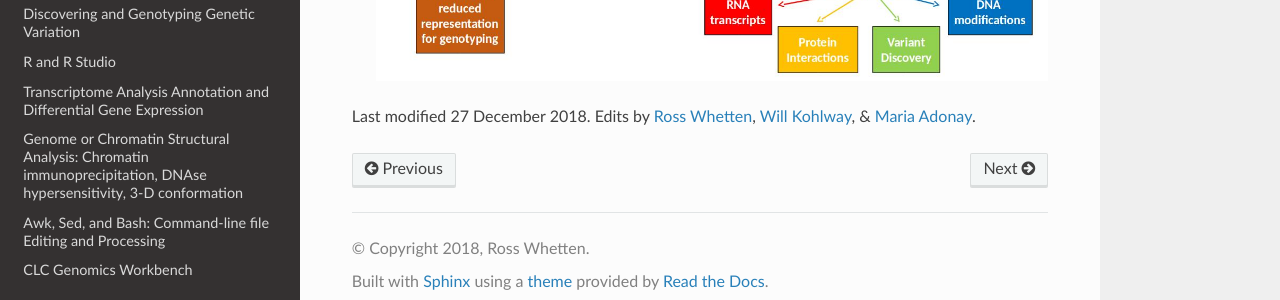
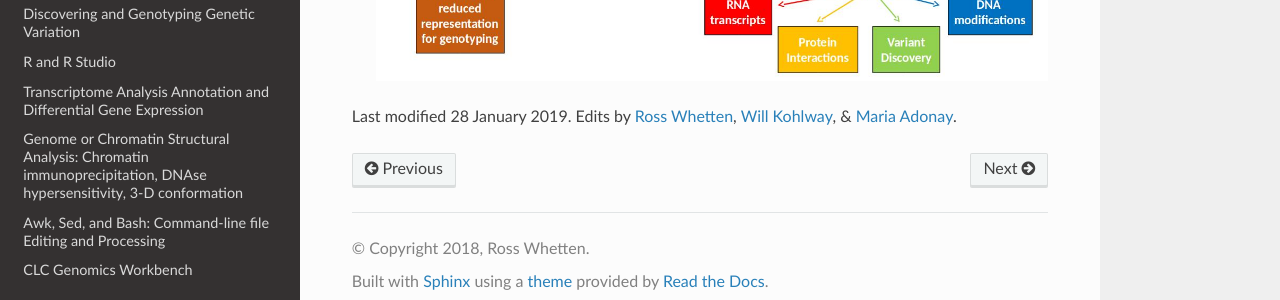
Before and after one commit to rwhetten/DeepSeqAnalysis, a Sphinx documentation site: the page built from docs/source/course-schedule.rst, in a window 1280 px wide and 900 px high, scrolled down 1729 px. Shown: the part 582-882 px from the top of the window. Built offline with Sphinx 7.4.7 and the Read the Docs theme 2.0.0, drawn with Linux system fonts in a browser that asks for light colours.

Commit message:
Update course-schedule.rst

```diff
--- a/docs/source/course-schedule.rst
+++ b/docs/source/course-schedule.rst
@@ -17,7 +17,7 @@
 
 				The `Biostar Handbook <https://www.biostarhandbook.com/>`_ is a resource for much of the reading.
 
-				The `Piazza online forum page <https://piazza.com/ncsu/spring2018/bit815/home>`_ is available for questions and discussion.
+				The `Piazza online forum page <https://piazza.com/ncsu/spring2019/bit815/>`_ is available for questions and discussion.
 
 				Teaching assistant: `Will Kohlway <whkohlwa@ncsu.edu>`_
 
@@ -101,5 +101,5 @@
 
 
 
-Last modified 27 December 2018.
+Last modified 28 January 2019.
 Edits by `Ross Whetten <https://github.com/rwhetten>`_, `Will Kohlway <https://github.com/wkohlway>`_, & `Maria Adonay <https://github.com/amalgamaria>`_.
```
